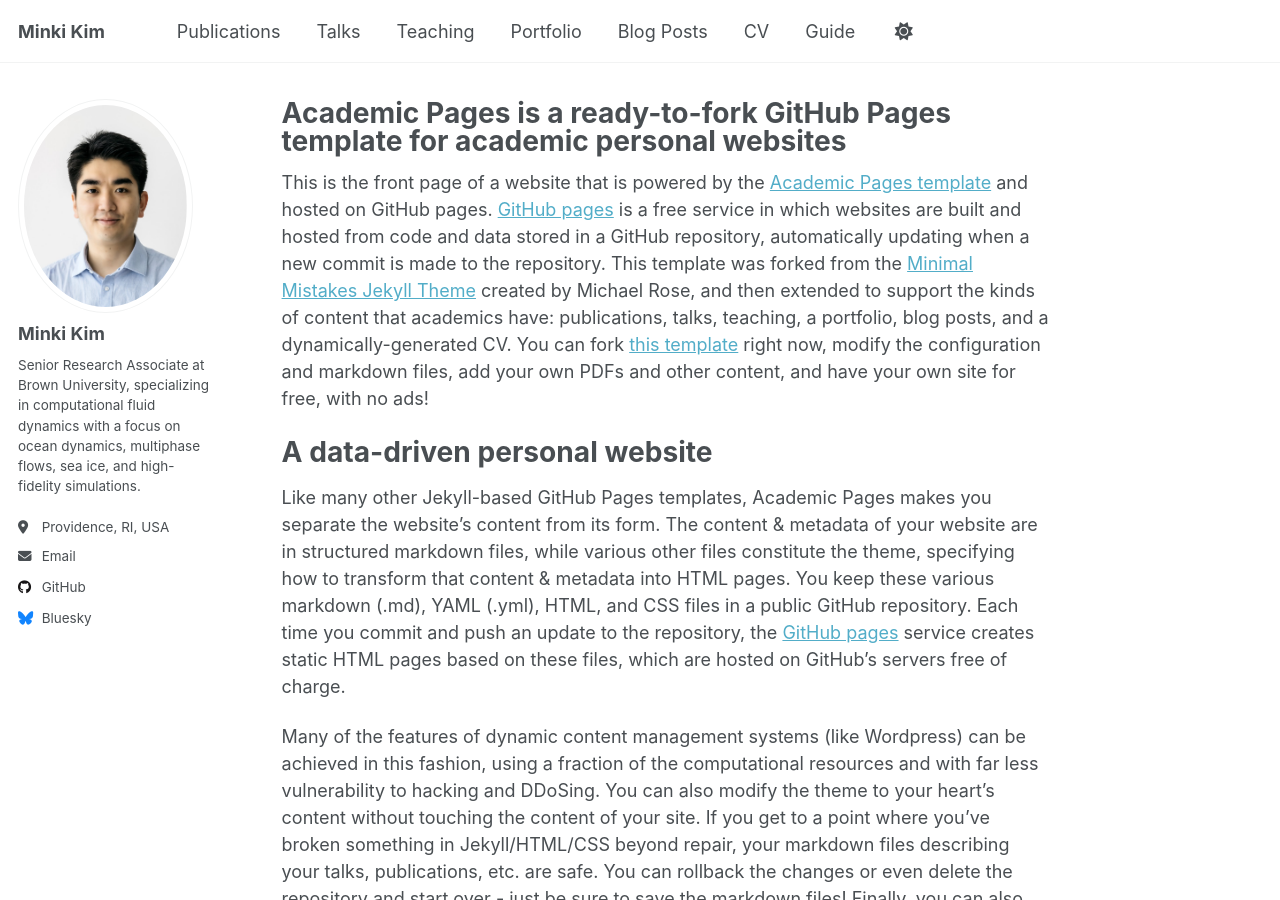
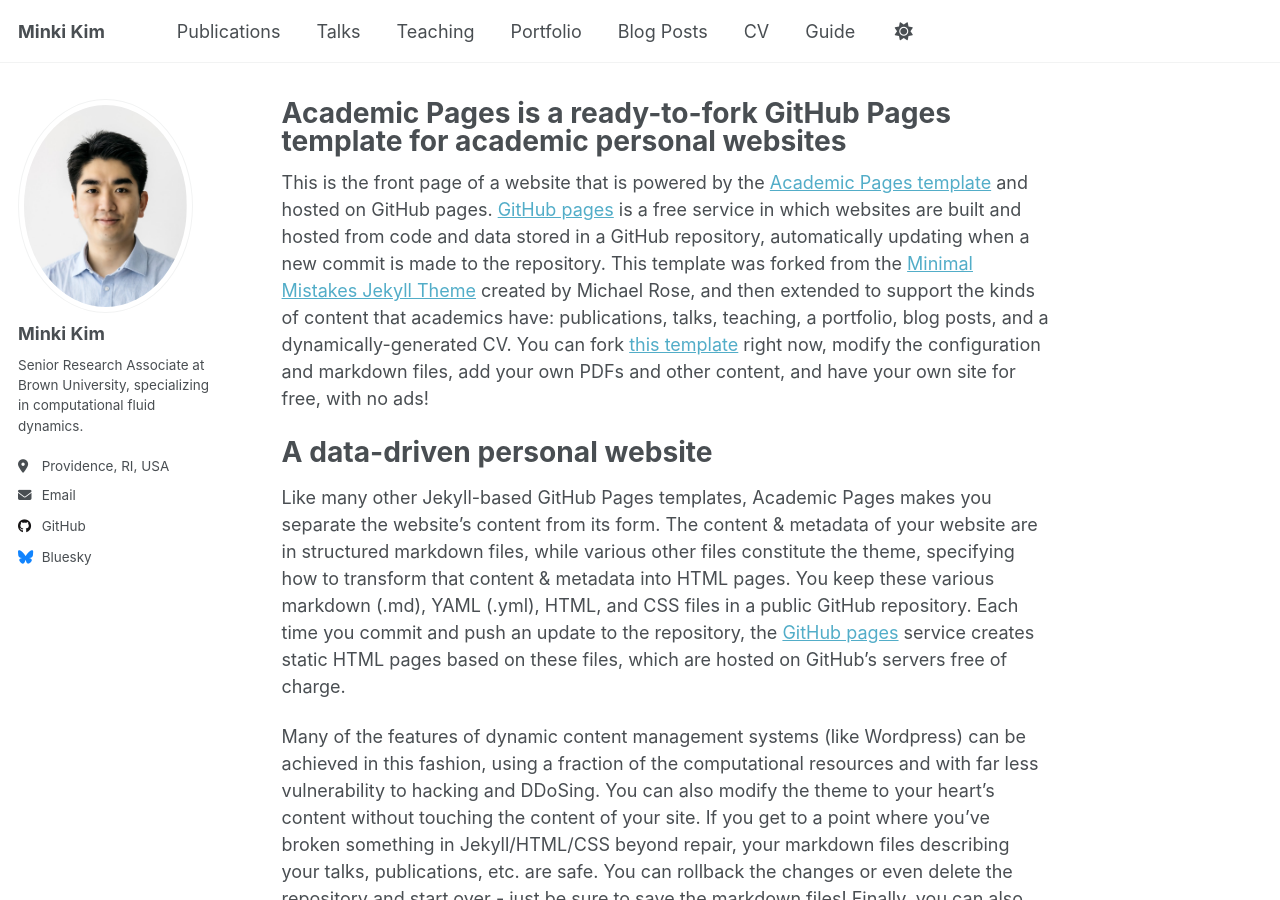
Before and after one commit to mkkim400/mkkim400.github.io, a Jekyll site: the page built from _pages/about.md, in a window 1280 px wide and 900 px high. Built offline with Jekyll 4.4.1, drawn with Linux system fonts in a browser that asks for light colours.

Commit message:
Update _config.yml

```diff
--- a/_config.yml
+++ b/_config.yml
@@ -25,7 +25,7 @@ author:
   avatar           : "Minki_photo.png"
   name             : "Minki Kim"
   pronouns         : # example: "he/him"
-  bio              : "Senior Research Associate at Brown University, specializing in computational fluid dynamics with a focus on ocean dynamics, multiphase flows, sea ice, and high-fidelity simulations."
+  bio              : "Senior Research Associate at Brown University, specializing in computational fluid dynamics."
   location         : "Providence, RI, USA"
   email            : "minki_kim@brown.edu"
 
```
